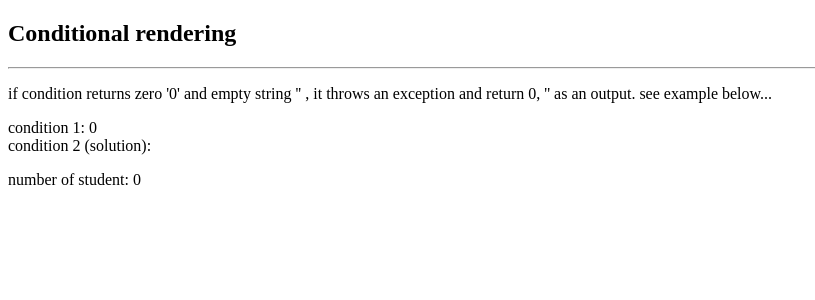
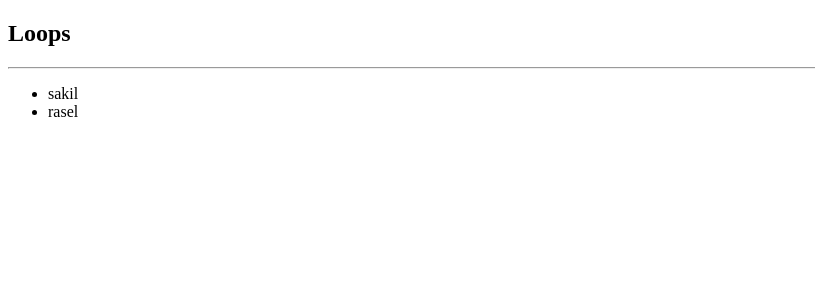
Before and after one commit to mistersakil/react-19, a React (Create React App) app: page / in a window 1280 px wide. Shown: the top 300 px of the page, without its empty margins (0-815 px from the left). Built offline with nearby package versions, Linux system fonts and the light colour scheme.

Commit message:
loops using map in react

```diff
--- a/src/App.js
+++ b/src/App.js
@@ -1,9 +1,11 @@
 import ConditionalRendering from "./ConditionalRendering";
+import Loops from "./components/Loops.jsx";
 
 function App() {
   return (
     <div className="App">
-      <ConditionalRendering />
+      <Loops />
+      {/* <ConditionalRendering /> */}
     </div>
   );
 }
--- /dev/null
+++ b/src/components/Loops.jsx
@@ -0,0 +1,22 @@
+import React from "react";
+
+const students = [
+  { id: 1, name: "sakil" },
+  { id: 2, name: "rasel" },
+];
+
+const studentsMap = students.map((item) => {
+  return <li key={item.id}>{item.name}</li>;
+});
+
+const Loops = () => {
+  return (
+    <>
+      <h2>Loops</h2>
+      <hr />
+      <ul>{studentsMap}</ul>
+    </>
+  );
+};
+
+export default Loops;
```
Also changed, not shown: src/componenets/Loops.jsx (deleted).
